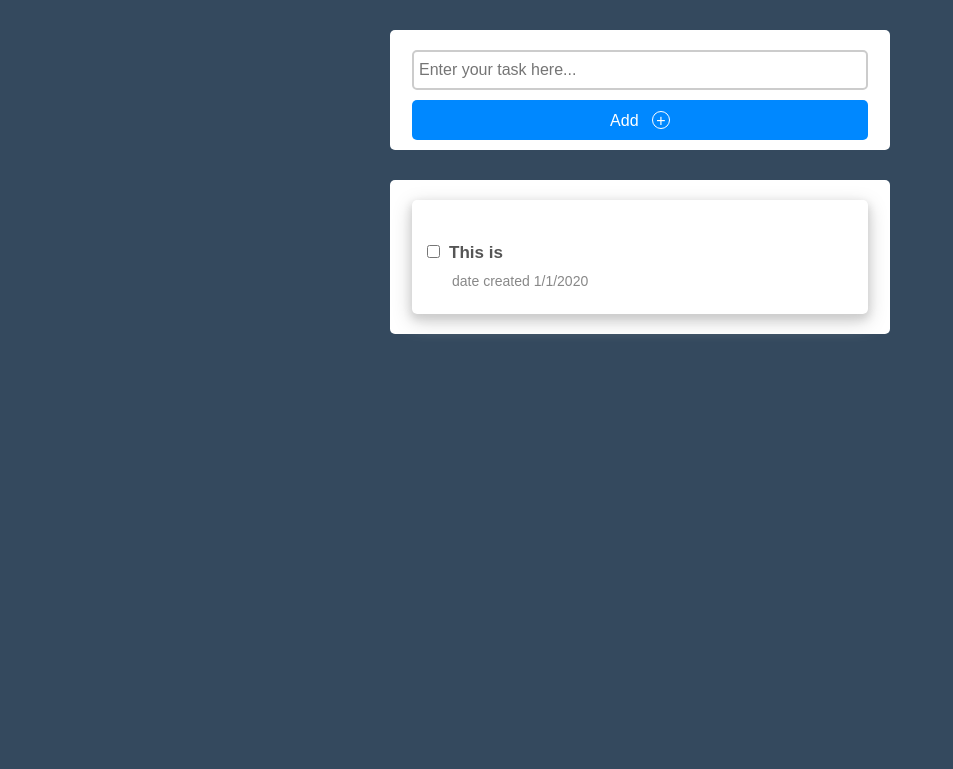
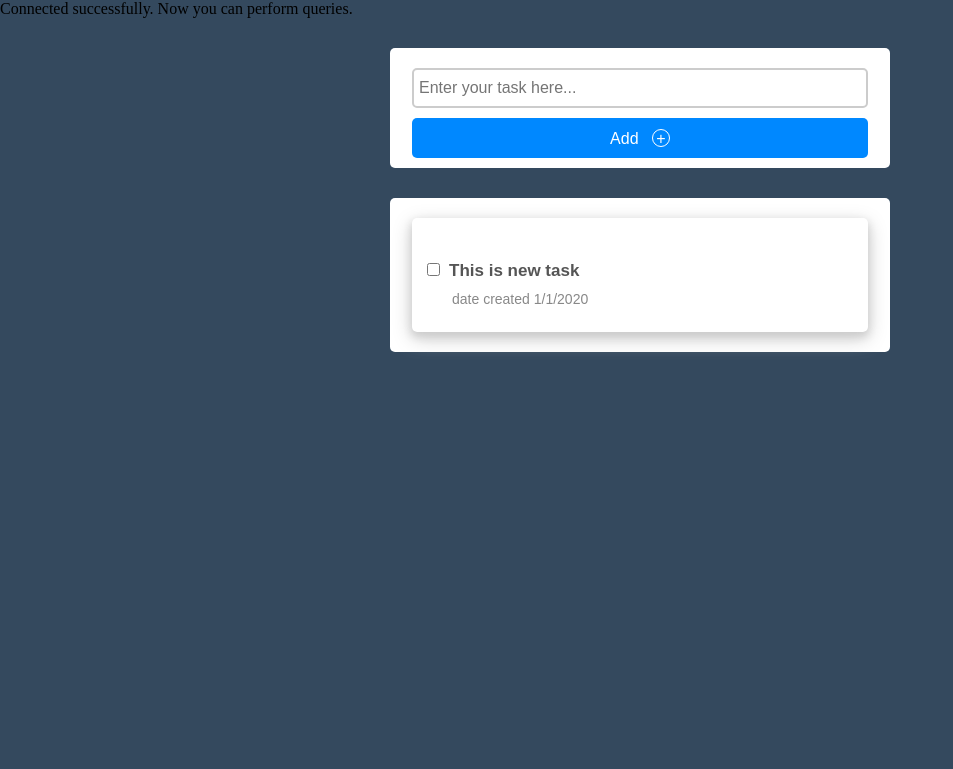
Before and after one commit to AlecTech/mysqli-assignment-to-do-list-AlecTech, a PHP site: page / in a window 1280 px wide. Shown: the top 769 px of the page, without its empty margins (0-953 px from the left). Run offline with PHP 8.4, Linux system fonts and the light colour scheme.

Commit message:
connection established with to_do_list DB inside index.php

```diff
--- a/index.php
+++ b/index.php
@@ -1,3 +1,14 @@
+<?php
+// Create connection
+$connection = new mysqli('127.0.0.1', 'root', '', 'to_do_list');
+// Did we have errors connecting?
+if ($connection->connect_error) {
+die('Connection failed: ' . $connection->connect_error);
+}
+echo 'Connected successfully. Now you can perform queries.';
+$connection->close();
+?>
+
 <!DOCTYPE html>
 <html lang="en">
 <head>
@@ -20,7 +31,7 @@
         <div class="todo-item">
             <br>
             <input type="checkbox">
-            <h2>This is</h2>
+            <h2>This is new task</h2>
             <small>date created 1/1/2020</small>
         </div>
     </div>
```
